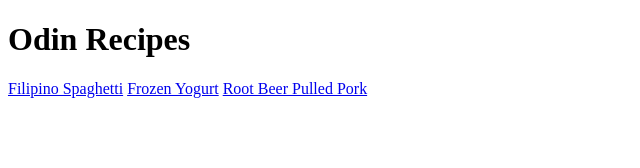
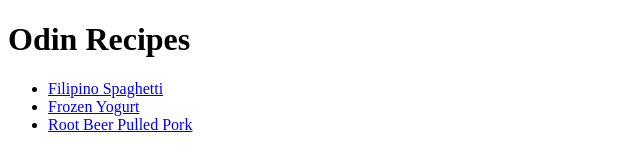
Before and after one commit to techcore32/odin-recipes, a plain HTML site: page index.html in a window 1280 px wide. Shown: the whole page, without its empty margins (0-640 px from the left). Drawn offline with Linux system fonts and the light colour scheme.

Commit message:
Arrange relative links as list in index

```diff
--- a/index.html
+++ b/index.html
@@ -12,10 +12,13 @@
     <body>
         <h1>Odin Recipes</h1>
 
-        <a href="recipes/Filipino-Spaghetti.html">Filipino Spaghetti</a>
-        <a href="recipes/Frozen-Yogurt.html">Frozen Yogurt</a>
-        <a href="recipes/Root-Beer-Pork.html">Root Beer Pulled Pork</a>
+        <ul>
 
+            <li><a href="recipes/Filipino-Spaghetti.html">Filipino Spaghetti</a></li>
+            <li><a href="recipes/Frozen-Yogurt.html">Frozen Yogurt</a></li>
+            <li><a href="recipes/Root-Beer-Pork.html">Root Beer Pulled Pork</a></li>
+
+        </ul>
     </body>
 
 </html>
```
